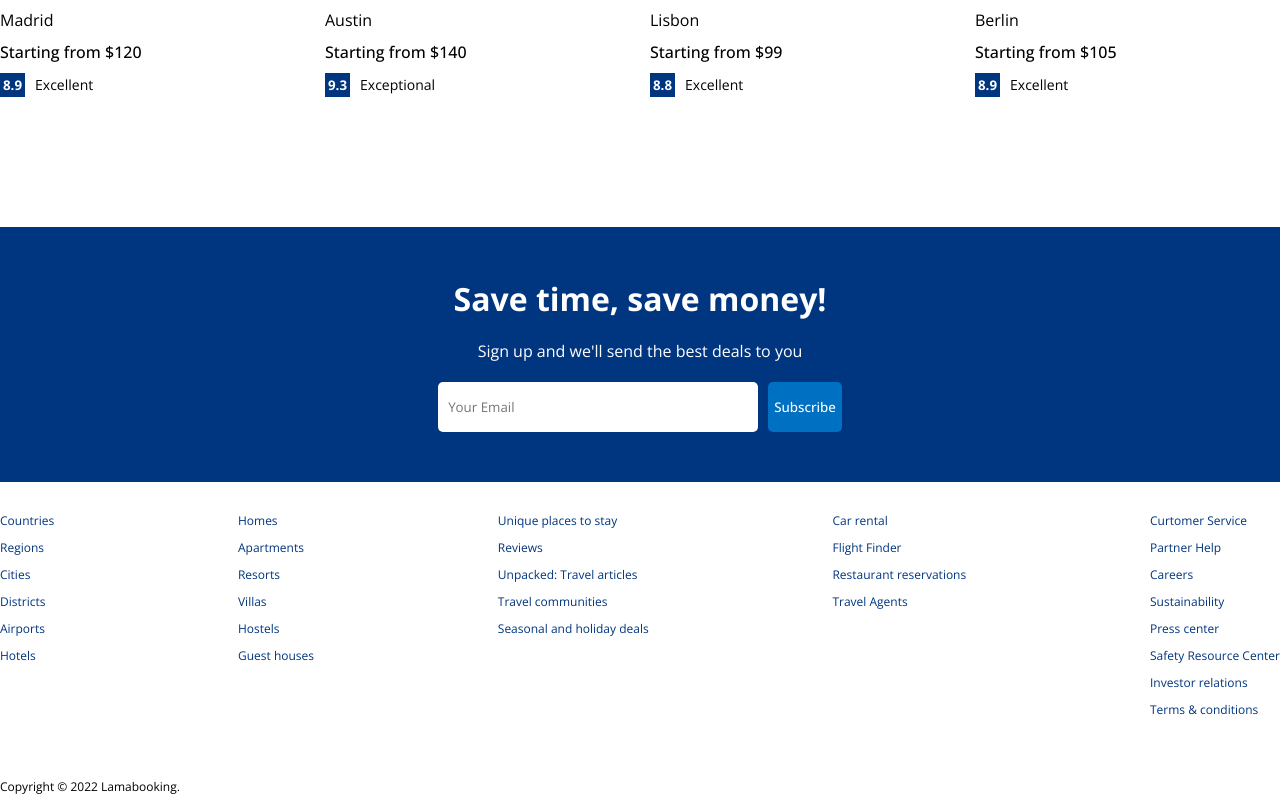
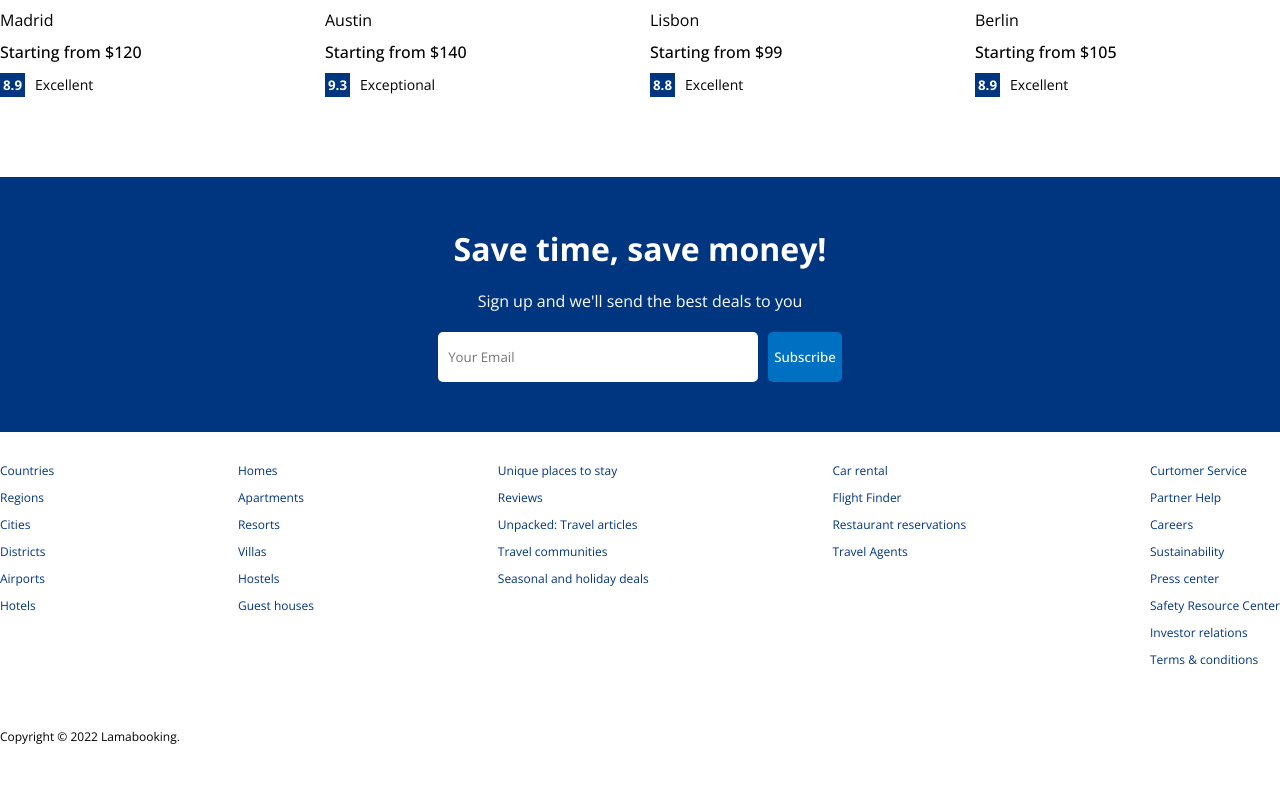
Before and after one commit to RamaneDev/bookingApp, a React (Create React App) app in the folder booking-react-ui/: page / in a window 1280 px wide. Shown: the part 1541-2336 px from the top of the page. After the commit the page ends 2286 px from the top, so only its background shows below. Built offline with nearby package versions, Linux system fonts and the light colour scheme.

Commit message:
adding mailWrap for css style

```diff
--- a/booking-react-ui/src/components/mailList/MailList.jsx
+++ b/booking-react-ui/src/components/mailList/MailList.jsx
@@ -3,6 +3,7 @@ import './mailList.css'
 
 const MailList = () => {
   return (
+    <div className="mailWrap">
       <div className="mail">
         <h1 className="mailTitle">Save time, save money!</h1>
         <span className="mailDesc">Sign up and we'll send the best deals to you</span>
@@ -11,6 +12,7 @@ const MailList = () => {
           <button>Subscribe</button>
         </div>
       </div>
+    </div>
   )
 }
 
--- a/booking-react-ui/src/components/mailList/mailList.css
+++ b/booking-react-ui/src/components/mailList/mailList.css
@@ -1,8 +1,14 @@
+.mailWrap{
+    background-color: #003580;
+    display: flex;
+    justify-content: center;
+    width: 100%;
+    color: white;
+}
+
 .mail{
     width: 100%;
-    margin-top: 50px;
-    background-color: #003580;
-    color: white;
+    max-width: 1500px;
     display: flex;
     flex-direction: column;
     align-items: center;
```
Lines whose indentation alone changed are shown as unchanged.
